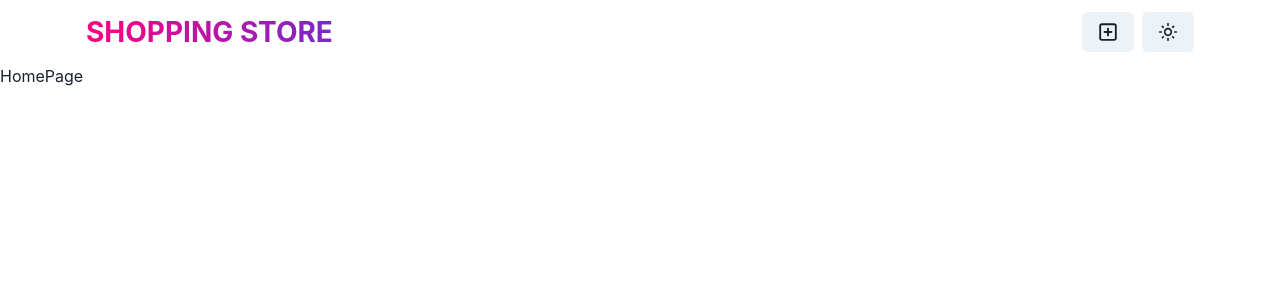
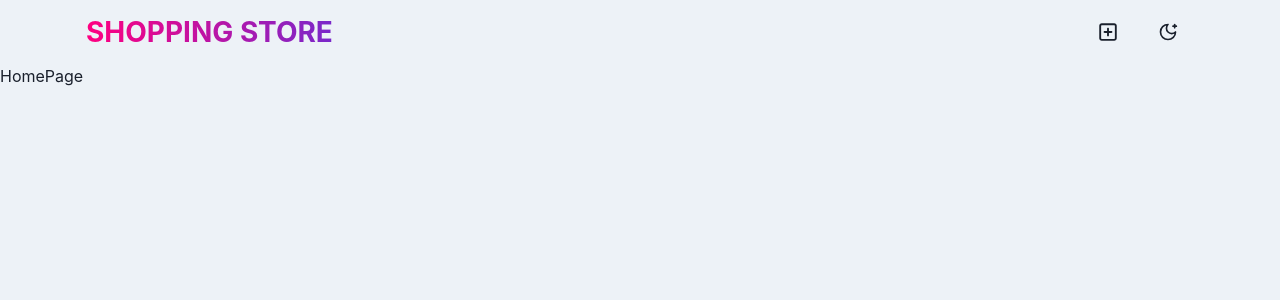
Before and after one commit to viraj-gunasekara/MERN_CRUD_App, a React (Vite) app in the folder frontend/: page / in a window 1280 px wide. Shown: the top 300 px of the page. Built offline with nearby package versions, Linux system fonts and the light colour scheme.

Commit message:
toggleColorMode set with chakraUi

```diff
--- a/frontend/src/App.jsx
+++ b/frontend/src/App.jsx
@@ -1,4 +1,4 @@
-import { Box } from "@chakra-ui/react"
+import { Box, useColorModeValue } from "@chakra-ui/react"
 import { Route, Routes } from "react-router-dom"
 
 import HomePage from "./pages/HomePage.jsx"
@@ -7,7 +7,7 @@ import Navbar from "./components/Navbar.jsx"
 
 function App() {
   return (
-    <Box minH={"100vh"}>
+    <Box minH={"100vh"} bg={useColorModeValue("gray.100","gray.900")}>
       <Navbar/>
       <Routes>
         <Route path="/" element={<HomePage/>} />
--- a/frontend/src/components/Navbar.jsx
+++ b/frontend/src/components/Navbar.jsx
@@ -1,9 +1,13 @@
 import React from "react";
-import { Button, Container, Flex, HStack, Link, Text } from "@chakra-ui/react";
+import { Button, Container, Flex, HStack, Link, Text, useColorMode } from "@chakra-ui/react";
 import { FaRegSquarePlus } from "react-icons/fa6";
-import { MdOutlineLightMode } from "react-icons/md";
+import { GoSun } from "react-icons/go";
+import { LuMoonStar } from "react-icons/lu";
 
 const Navbar = () => {
+
+    const {colorMode, toggleColorMode} = useColorMode();
+
   return (
     <Container maxW={"1140px"} px={4}>
       <Flex
@@ -35,8 +39,8 @@ const Navbar = () => {
               <FaRegSquarePlus fontSize={20} />
             </Button>
           </Link>
-          <Button>
-            <MdOutlineLightMode fontSize={20} />
+          <Button onClick={toggleColorMode}>
+            {colorMode === "light" ? <LuMoonStar fontSize={20}/> : <GoSun fontSize={20}/>}
           </Button>
         </HStack>
       </Flex>
```
